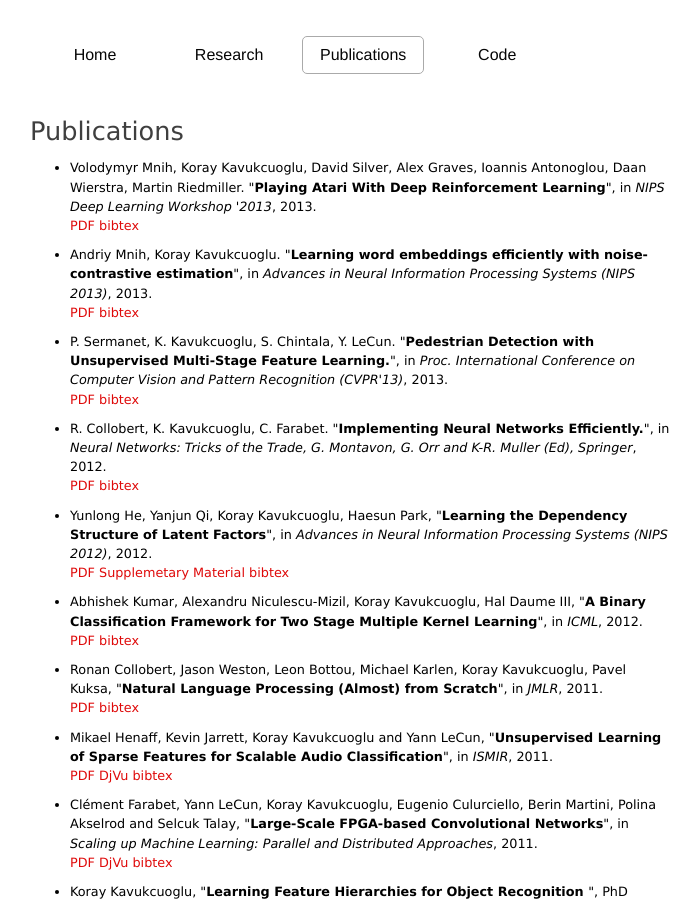
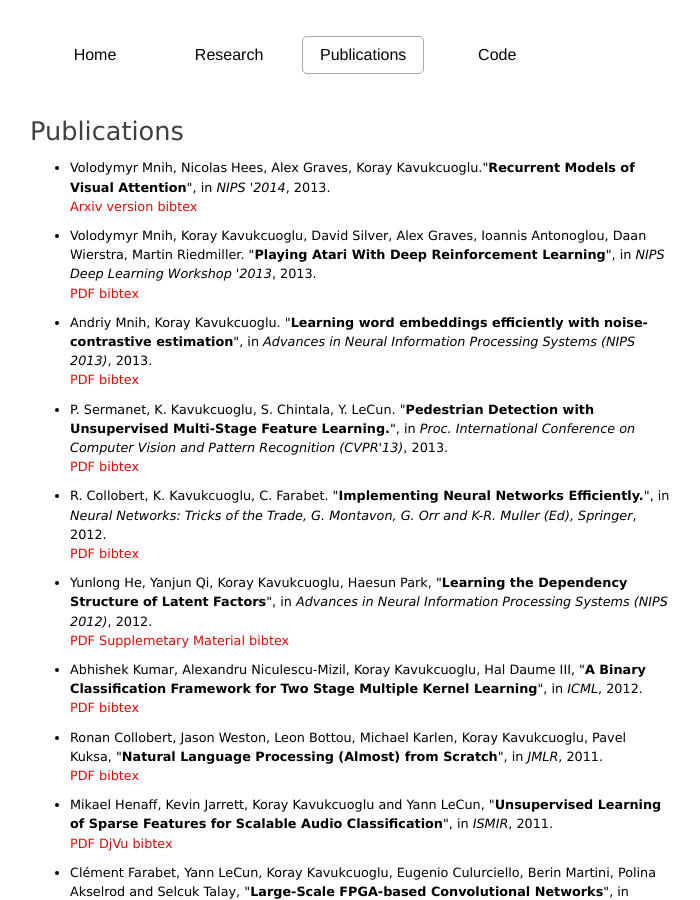
Before and after one commit to koraykv/koraykv.github.com, a Jekyll site: the page built from publications.md, in a window 1280 px wide and 900 px high. Shown: the whole window, without its empty margins (290-990 px from the left). Built offline with Jekyll 4.4.1, drawn with Linux system fonts in a browser that asks for light colours.

Commit message:
Update publications.md

```diff
--- a/publications.md
+++ b/publications.md
@@ -8,6 +8,23 @@ id: publications
 
 <div class="bibli">
 <ul>
+
+<li>
+<div id="mnih-attention-2014">Volodymyr Mnih, Nicolas Hees, Alex Graves, Koray Kavukcuoglu."<B>Recurrent Models of Visual Attention</B>", in <EM>NIPS '2014</EM>, 2013.
+
+<br>
+<a href="http://arxiv.org/pdf/1406.6247.pdf">Arxiv version</a>
+<a href="#" onclick="toggle_visibility('bib-mnih-atari-2013');return false;">bibtex</a>
+</div>
+<div class="bibtex" id="bib-mnih-attention-2014" >
+<pre><code>@incollection{mnih-attention-2014,
+  title = {Recurrent Models of Visual Attention},
+  author = {Volodymyr Mnih and Nicolas Hees and Alex Graves and Koray Kavukcuoglu},
+  booktitle = {NIPS},
+  year = {2014}
+}
+</code></pre></div>
+</li>
 
 <li>
 <div id="mnih-atari-2013">Volodymyr Mnih, Koray Kavukcuoglu, David Silver, Alex Graves, Ioannis Antonoglou, Daan Wierstra, Martin Riedmiller. "<B>Playing Atari With Deep Reinforcement Learning</B>", in <EM>NIPS Deep Learning Workshop '2013</EM>, 2013.
```
